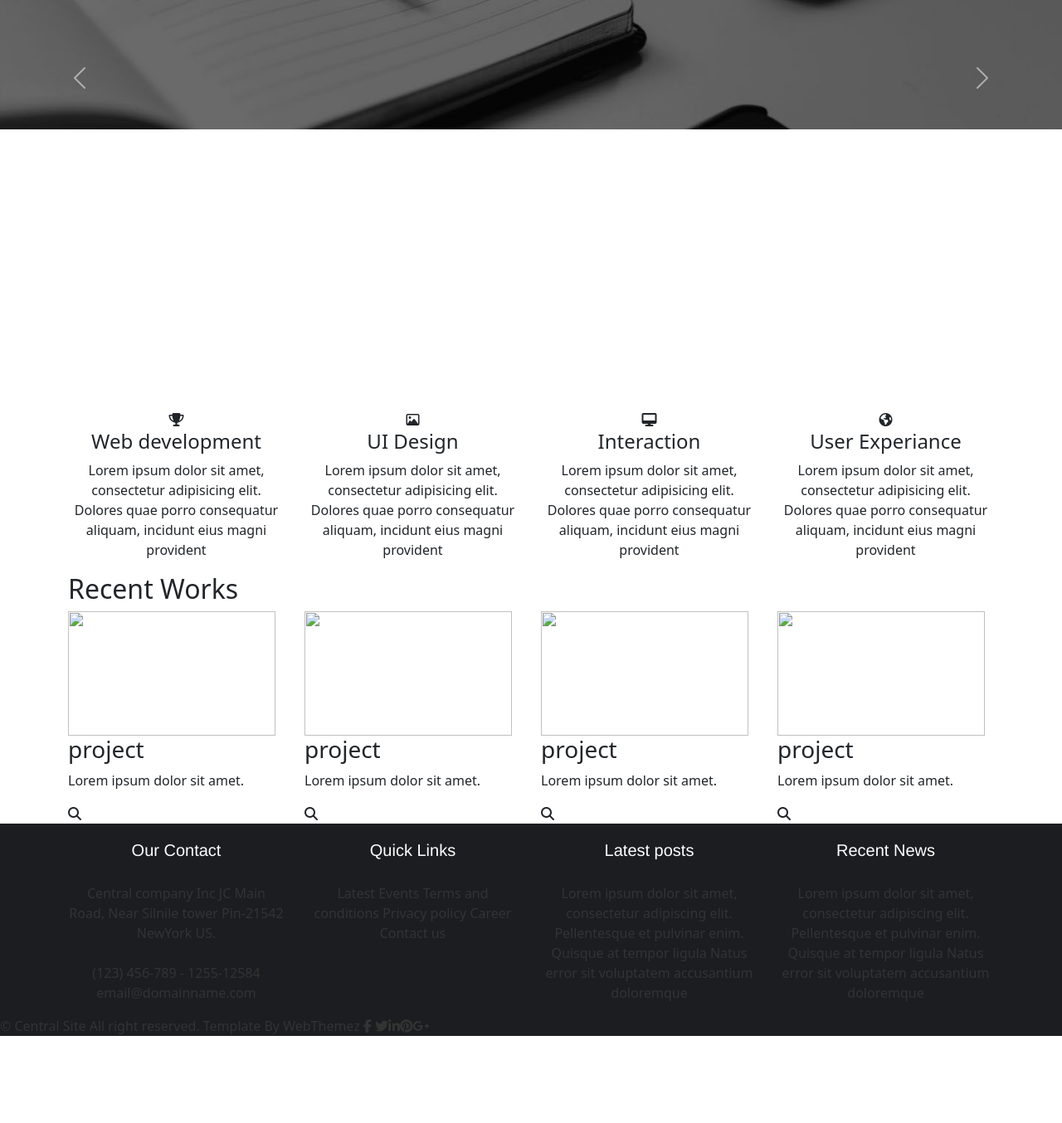
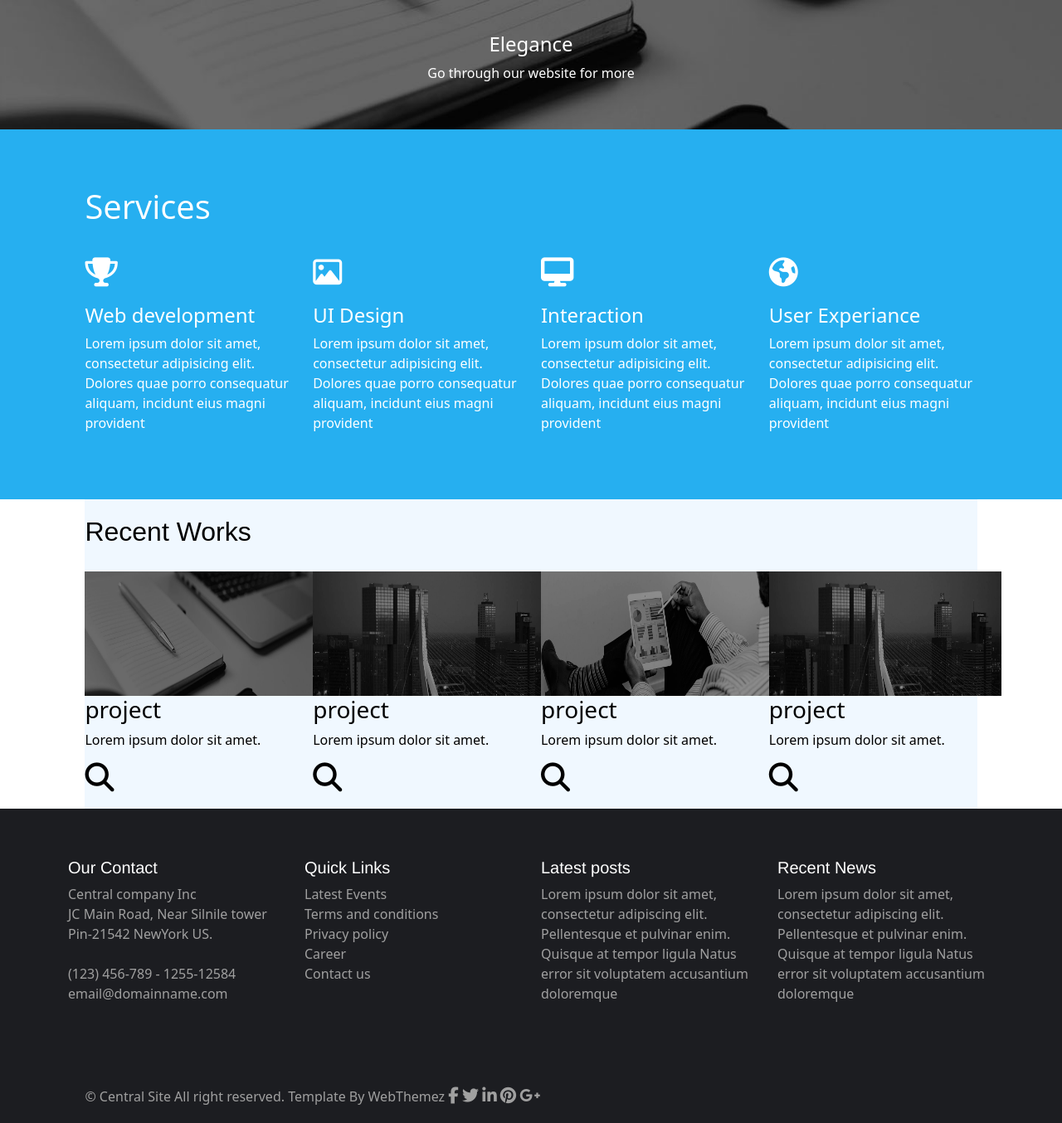
Before and after one commit to Sobia-malik/responsive-bootstrap-template, a plain HTML site: page index.html in a window 1280 px wide. Shown: the part 306-1660 px from the top of the page at 83% size. Before the commit the page ends 1571 px from the top, so only its background shows below. Drawn offline with nearby package versions, Linux system fonts and the light colour scheme.

Commit message:
css changes

```diff
--- a/index.html
+++ b/index.html
@@ -15,7 +15,7 @@
 </head>
 <body>
     <!-- header start -->
-    <nav class="navbar navbar-expand-lg navbar-light fixed-top" >
+    <nav class="navbar navbar-expand-lg navbar-light fixed-top">
       <div class="container">
         <button class="navbar-toggler" type="button" data-bs-toggle="collapse" data-bs-target="#navbarTogglerDemo01" aria-controls="navbarTogglerDemo01" aria-expanded="false" aria-label="Toggle navigation">
           <span class="navbar-toggler-icon"></span>
@@ -84,11 +84,14 @@
         <span class="visually-hidden">Next</span>
       </button>
     </div>
-        <!-- container start -->
-        <div class="container text-center">
+        <!-- container 1 start -->
+
+        <div class="container1">
+          <div class="containericon">
+          <h1>Services</h1>
             <div class="row row-cols-4">
               <div class="col">
-                <i class="fa-solid fa-trophy"></i>
+               <i class="fa fa-trophy"></i>
 <h4> Web development</h4>
 <p>Lorem ipsum dolor sit amet, consectetur
      adipisicing elit. Dolores quae porro
@@ -96,21 +99,21 @@
               </div>
 
     <div class="col">
-        <i class="fa fa-picture-o"></i>
+      <i class="fa fa-picture-o"></i>
     <h4>UI Design</h4>
     <p>Lorem ipsum dolor sit amet, consectetur
         adipisicing elit. Dolores quae porro consequatur aliquam,
         incidunt eius magni provident</p>
               </div>
               <div class="col">
-                <i class="fa fa-desktop"></i>
+               <i class="fa fa-desktop"></i>
                 <h4>Interaction</h4>
                     <p>Lorem ipsum dolor sit amet, consectetur adipisicing elit.
                          Dolores quae porro consequatur aliquam,
                          incidunt eius magni provident</p>
                 </div>
               <div class="col">
-                <i class="fa fa-globe"></i>
+              <i class="fa fa-globe"></i>
                 <h4>User Experiance</h4>
                 <p>Lorem ipsum dolor sit amet, consectetur adipisicing elit.
                      Dolores quae porro consequatur aliquam,
@@ -118,13 +121,16 @@
             </div>
             </div>
           </div>
-          <!-- container end -->
-          <div class=" picturs container">
+          </div>
+
+          <!-- container 2 start -->
+
+          <div class="container2">
           <h2> Recent Works </h2>
           <div class="pictures2">
             <div class="row row-cols-4">
               <div class="col">
-                <img src="1.jpeg " alt="" width="250px" height="150px">
+                <img src="1.jpg" alt="" width="280px" height="150px">
                 <div class="pic1">
                     <h3> project</h3>
                     <p>Lorem ipsum dolor sit amet.</p>
@@ -133,7 +139,7 @@
                 </div>
               </div>
               <div class="col">
-                <img src="1.jpeg " alt="" width="250px" height="150px">
+                <img src="3.jpg" alt="" width="280px" height="150px">
                 <div class="pic1">
                     <h3> project</h3>
                     <p>Lorem ipsum dolor sit amet.</p>
@@ -142,7 +148,7 @@
                 </div>
               </div>
               <div class="col">
-                <img src="1.jpeg " alt="" width="250px" height="150px">
+                <img src="2.jpg" alt="" width="280px" height="150px">
                 <div class="pic1">
                     <h3> project</h3>
                     <p>Lorem ipsum dolor sit amet.</p>
@@ -151,7 +157,7 @@
                 </div>
               </div>
               <div class="col">
-                <img src="1.jpeg " alt="" width="250px" height="150px">
+                <img src="3.jpg" alt="" width="280px" height="150px">
                 <div class="pic1">
                     <h3> project</h3>
                     <p>Lorem ipsum dolor sit amet.</p>
@@ -164,26 +170,27 @@
         </div>
         <!-- footer -->
         <footer class="footer">
-        <div class="container text-center">
+        <div class="container ">
             <div class="row row-cols-4">
               <div class="col">
                 <h5> Our Contact</h5>
-                <p>Central company Inc
-                    JC Main Road, Near Silnile tower
-                    Pin-21542 NewYork US.
+                <p>Central company Inc <br>
+                    JC Main Road, Near Silnile tower <br>
+                    Pin-21542 NewYork US. <br>
                     <br>
-                    <br>
+
                     (123) 456-789 - 1255-12584
                     email@domainname.com</p>
               </div>
               <div class="col">
                 <h5>Quick Links</h5>
                 <p>
-                    Latest Events
-                    Terms and conditions
-                    Privacy policy
-                    Career
-                    Contact us</p>
+                    Latest Events <br>
+                    Terms and conditions <br>
+                    Privacy policy <br>
+                    Career <br>
+                    Contact us <br>
+                  </p>
               </div>
               <div class="col">
                 <h5>Latest posts</h5>
@@ -201,8 +208,11 @@
               </div>
             </div>
           </div>
-          <div>
-            <p>© Central Site All right reserved. Template By WebThemez       <i class="fa fa-facebook"></i> <i class="fa fa-twitter"></i><i class="fa fa-linkedin"></i><i class="fa fa-pinterest"></i><i class="fa fa-google-plus"></i> </p>
+          <div class="footerend">
+            <p>© Central Site All right reserved. Template By WebThemez
+            <i class="fa fb fa-facebook"> </i> <i class="fa fb fa-twitter"> </i> <i class="fa fb fa-linkedin"></i> <i class="fa fb fa-pinterest"> </i> <i class="fa fb fa-google-plus"></i></p>
+
+
           </div>
         </footer>
 </body>
--- a/styles.css
+++ b/styles.css
@@ -31,7 +31,7 @@ font-weight: bold;
     color:#fff !important;
 }
     .carousel-item{
-        height: 100vh;
+        /* height: 100vh; */
         min-height: 300px !important;
         background: no-repeat center center scroll;
         background-size: cover;
@@ -39,36 +39,83 @@ font-weight: bold;
 
     }
 
-
-
-
-    .container1{
+       .container1{
         background-color: #26AFF0;
         color: white;
+
     }
     h1{
         color: white;
-        font-size: 20px;
-        padding-top: 40px;
-        padding-bottom:12px ;
-        margin-left: 10%;
-        font-family: 'Franklin Gothic Medium', 'Arial Narrow', Arial, sans-serif ;
-        font-weight: 400;
+        font-family: 'Open Sans', Arial, sans-serif;;
+        font-size: 30px;
+       padding:30px 0px;
+       font-weight: 400;
         line-height: 1.1em;
     }
-.pictures{
+    .fa{
+        font-size: 35px;
+        text-align: left;
+        margin-bottom: 20px;
+    }
+    h4{
+        font-size: 24px;
+        font-weight: 400;
+        margin-bottom: 20px;
+        list-style: 1.1em;
+        margin-top: 40px;
+
+
+    }
+    .containericon{
+        margin: 0% 8%;
+       padding-bottom: 5%;
+       padding-top: 3%;
+    }
+
+.container2{
     background-color: aliceblue;
     color: black;
+    margin: 0% 8%;
+
 }
+h2{
+   font-weight: 600;
+   font-size: 20px;
+  padding: 20px 0;
+  font-family: Arial, Helvetica, sans-serif
+}
+
+
 .footer{
     background-color:#1C1D21;
-    color: #333;
+    color: #A0A0A0;
 }
+.container{
+    margin: 0% 8%;
+   padding-bottom: 5%;
+   padding-top: 3%;
+
+}
+.container:hover{
+    color:#fff;
+}
+
     h5{
         color: #fff;
         font-size: 14px;
-        font-weight: 400;
+        font-weight: 600;
         font-family: 'Franklin Gothic Medium', 'Arial Narrow', Arial, sans-serif;
-        padding: 20px 0px;
+        padding-top: 20px;
+        }
+        .footerend{
+            margin: 0 8%;
+           padding: 20px 0;
 
         }
+
+        .fb{
+
+        font-size: 20px;
+        list-style: none;
+
+        }
```
